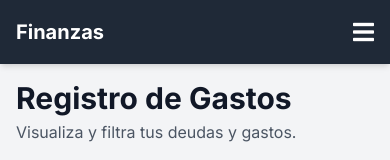
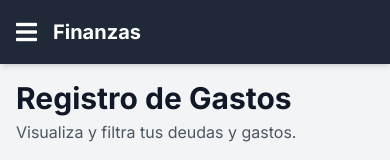
Before and after one commit to Eddyfals0/app_finaza, a plain HTML site: page templates/index.html in a window 390 px wide. Shown: the top 160 px of the page. Drawn offline with nearby package versions, Linux system fonts and the light colour scheme.

Commit message:
Update index.html

```diff
--- a/templates/index.html
+++ b/templates/index.html
@@ -57,11 +57,11 @@
         <!-- Contenido Principal -->
         <div class="flex-1 flex flex-col">
              <!-- Cabecera Móvil con botón de menú -->
-            <header class="md:hidden flex justify-between items-center bg-gray-800 text-white p-4 sticky top-0 z-10 shadow-md">
-                <h1 class="text-xl font-bold">Finanzas</h1>
+            <header class="md:hidden flex items-center gap-4 bg-gray-800 text-white p-4 sticky top-0 z-10 shadow-md">
                 <button id="menu-button" class="text-white focus:outline-none">
                     <i class="fas fa-bars text-2xl"></i>
                 </button>
+                <h1 class="text-xl font-bold">Finanzas</h1>
             </header>
 
             <main id="main-content" class="flex-1 p-4 sm:p-6 md:p-8 overflow-y-auto">
```
